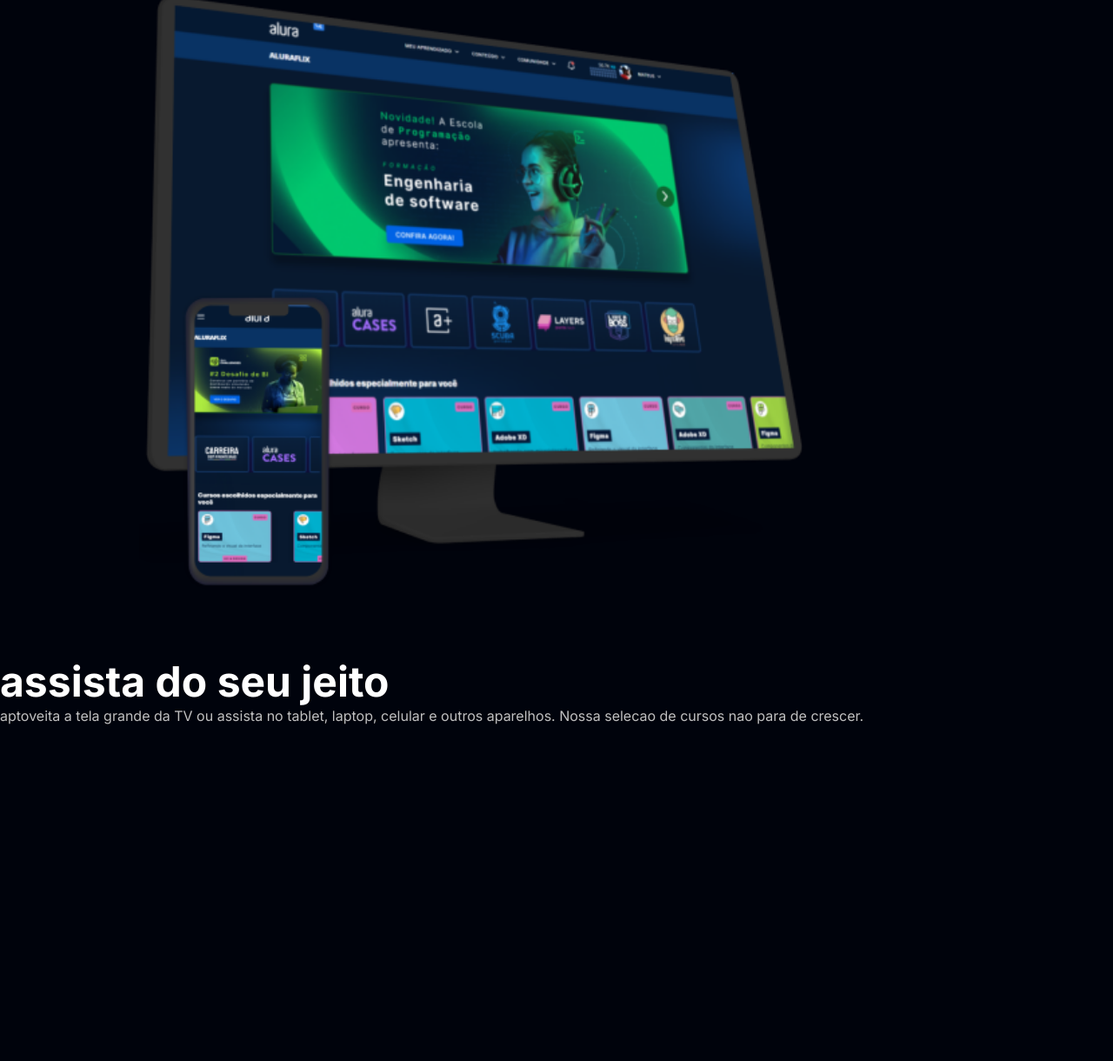
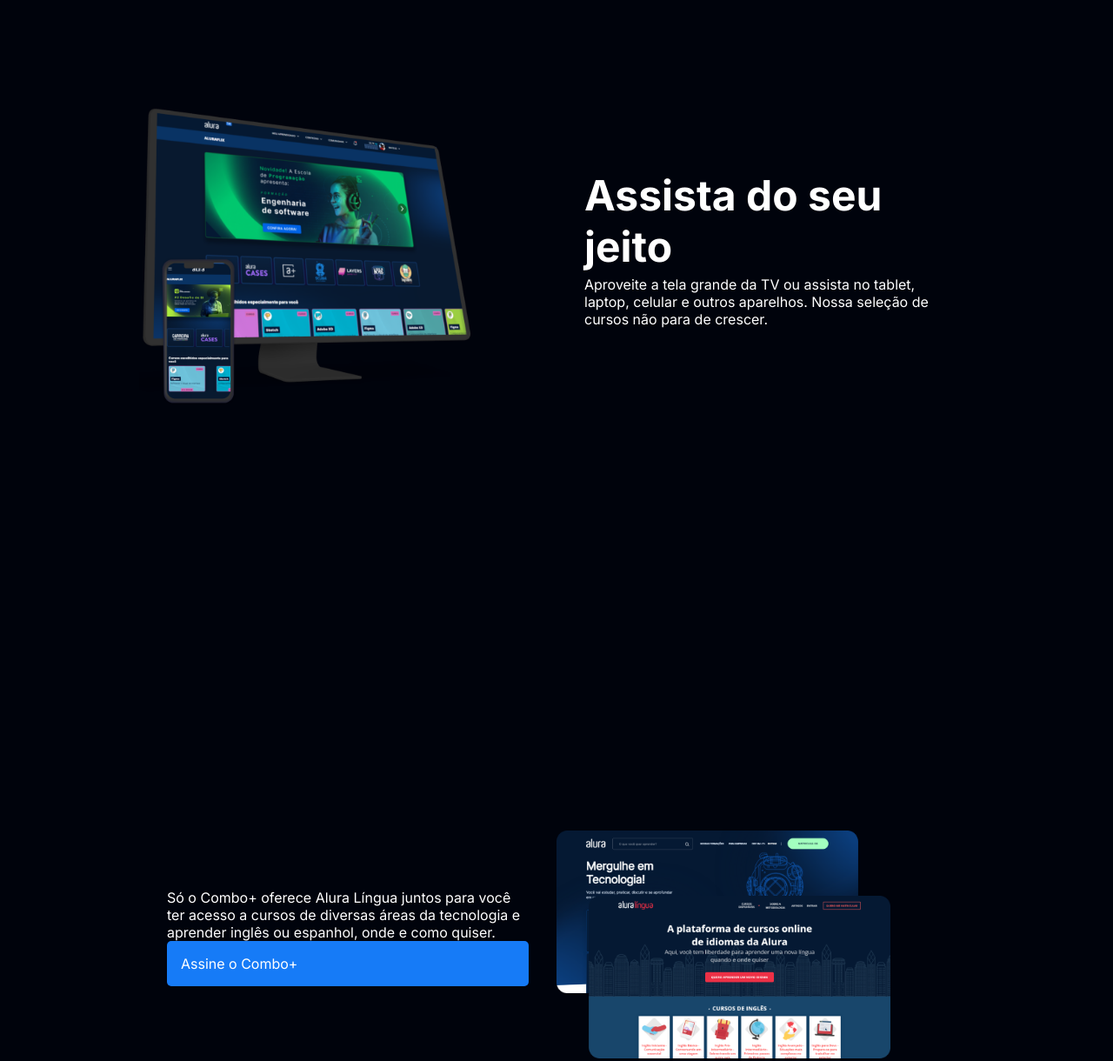
Before and after one commit to t-presa/alura-start, a plain HTML site: page index.html in a window 1280 px wide. Shown: the part 914-2134 px from the top of the page at 87% size. Before the commit the page ends 1747 px from the top, so only its background shows below. Drawn offline with Linux system fonts and the light colour scheme.

Commit message:
Add files via upload
trabalho dia 18 de junho

```diff
--- a/index.html
+++ b/index.html
@@ -16,25 +16,38 @@
 </head>
 <body>
 <section class="principal container">
- <div class="conatiner-caixa">
-    <h1 class="container-titulo"> Com o Combo+, você pode aproveitar a Alura+ e o Alura Língua por um preço único.</h1>
+<div class="container-caixa">
+<h1 class="container-titulo" >Com o Combo+, você pode aproveitar a Alura+ e o Alura Língua por um preço único. </h1>
 <img class="container-imagem" src="Combo 2.png" alt="O Combo+ é a junção do Alura+ e o Alura Língua.">
 <a href="www.alura.com.br" class="container-botao">Assine po 12x de R$120,00*</a>
-    <a href="www.alura.com.br" class="container-botao  botao-secundario"> Assinar somente o Alura+</a>
-    <p class="container-aviso" >preço pode variar caso a assinatura seja feita em outros planos </p>
+<a href="www.alura.com.br" class="container-botao botao-secundario"> Assinar somente o Alura+</a>
+<p class="container-aviso" >*O preço pode variar caso a assinatura seja feita em outros planos. </p>
 </div>
 </section>
-<section class="container-secundario">
-    <div class="container-descricao">
-    <img class="secundario-imagem" src="Plataformas.png" alt="um monitor e um celular com alura plus aberto">
-        <h2 class="descricao-titulo">assista do seu jeito</h2>
-        <p class="descricao-texto"> aptoveita a tela grande da TV ou assista no tablet, laptop, celular e outros aparelhos. Nossa selecao de cursos nao para de crescer.</p>
 
+<section class="container secundario">
+<img class="secundario-imagem" src="Plataformas.png" alt="um monitor e um celular com o alura plus aberto">
+<div class="container-descrição">
+<h2 class="descrição-titulo">Assista do seu jeito</h2>
+<p class="descrição-texto">Aproveite a tela grande da TV ou assista no tablet, laptop, celular e outros aparelhos. Nossa seleção de cursos não para de crescer.</p>
+</div>
+</section>
 
+<section class="container secundario">
+<div class="container-descrição">
+<p class="descrição-texto">Só o Combo+ oferece Alura Língua juntos para você ter acesso a cursos de diversas áreas da tecnologia e aprender inglês ou espanhol, onde e como quiser.</p>
+<a href="www.alura.com.br" class="container-botao">Assine o Combo+</a>
+</div>
+<img src="Telas.png" alt="Tela da Alura plus e da Alura Línguas" class="secundario-imagem">
+</section>
+
+<section class="container secundario">
+<img src="Notebook.png" class="secundario-imagem" alt="">
+<div class="container-descrição">
+<h2 class="descrição-titulo">Baixe seus cursos</h2>
+<p class="descrição-texto">Baixe e assista quando e onde quiser. Assim, seus favoritos estão sempre com você, até mesmo sem internet.</p>
 </div>
 
 </section>
-
-
 </body>
 </html>
--- a/style.css
+++ b/style.css
@@ -3,7 +3,7 @@
     --cinza-secundario: #C0C0C0;
     --botao-azul: #167bf7;
     --cor-de-fundo: #00030C;
-    --fonte-principal:'Inter';
+    --fonte-principal: 'Inter'
     }
 
     body{
@@ -25,7 +25,6 @@ background-repeat: no-repeat;
     background-size: contain;
     align-items: center;
     text-align: center;
-
     }
 
     .container{
@@ -53,54 +52,50 @@ border: 2px solid;
     font-size: 12px;
     color: var(--cinza-secundario);
     }
+
     .container-titulo{
     font-size: 28px;
     font-weight: 700;
-
-
     }
 
     .container-imagem{
     margin: 1em 0 2em 0;
-
     }
 
     .container-botao{
     margin-bottom: 1em;
-
-
     }
 
     .container-caixa{
-margin: 0 6em ;
-
-
-
+    margin: 0 6 em;
     }
 
     .secundario-imagem{
-width: 60%;
-
+    width: 80%;
     }
 
-.descricao-titulo{
+    .descrição-titulo{
     font-weight: 700;
     font-size: 48px;
     color: var(--branco-principal);
-margin-bottom: 0 1em ;
+    margin-bottom: 0.1em;
+    }
+
+    .descriçao-texto{
+    color: var(--cinza-secundario);
+    }
+
+    .secundario{
+    align-items: center;
+    margin:0 10em;
+    }
+
+    .secundario-botao{
+    display: inline-block;
+    margin-top: 1em;
+    }
+
+    .container-descrição{
+    padding: 2em;
 
     }
-
-.descricao-texto{
-color: var(--cinza-secundario);
-
-
-}
-
-.secundario-imagem{
-align-items: center;
-margin:  0 10em;
-
-
-
-}
```
Lines whose indentation alone changed are shown as unchanged.
